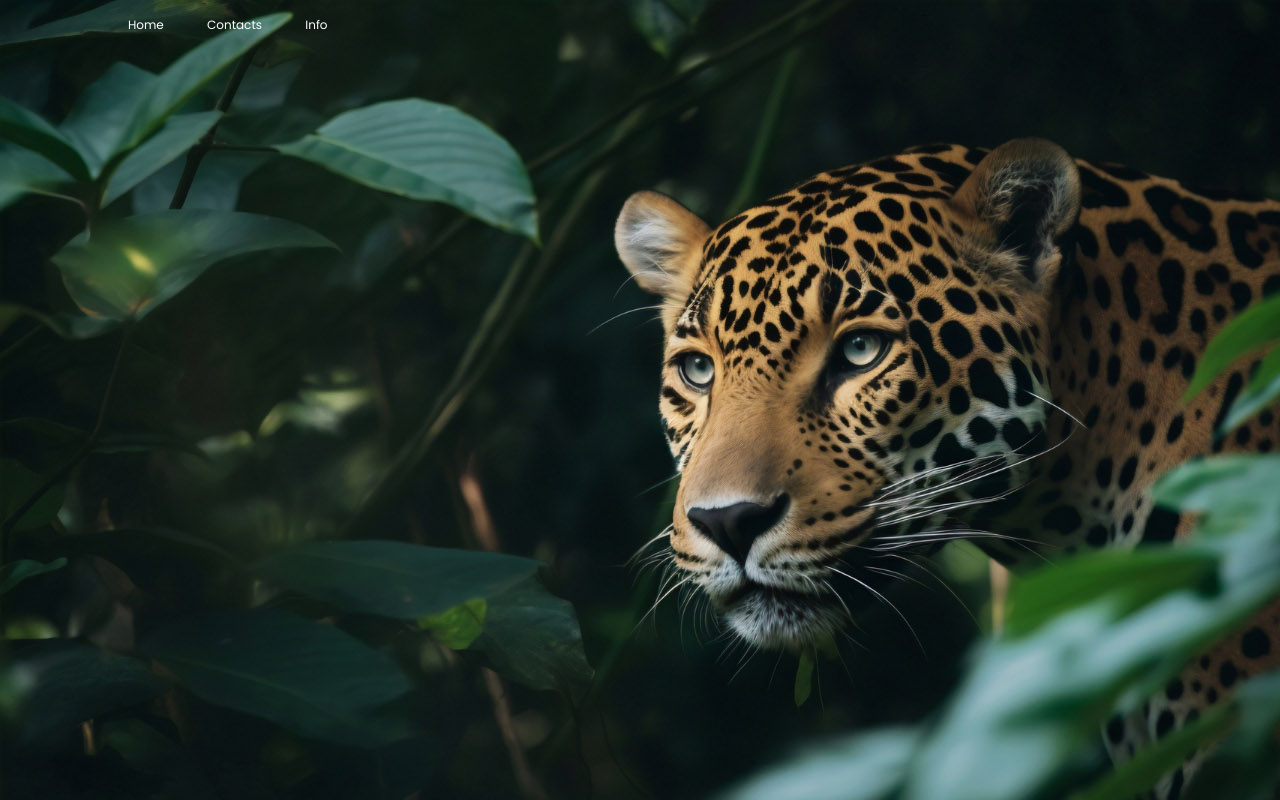
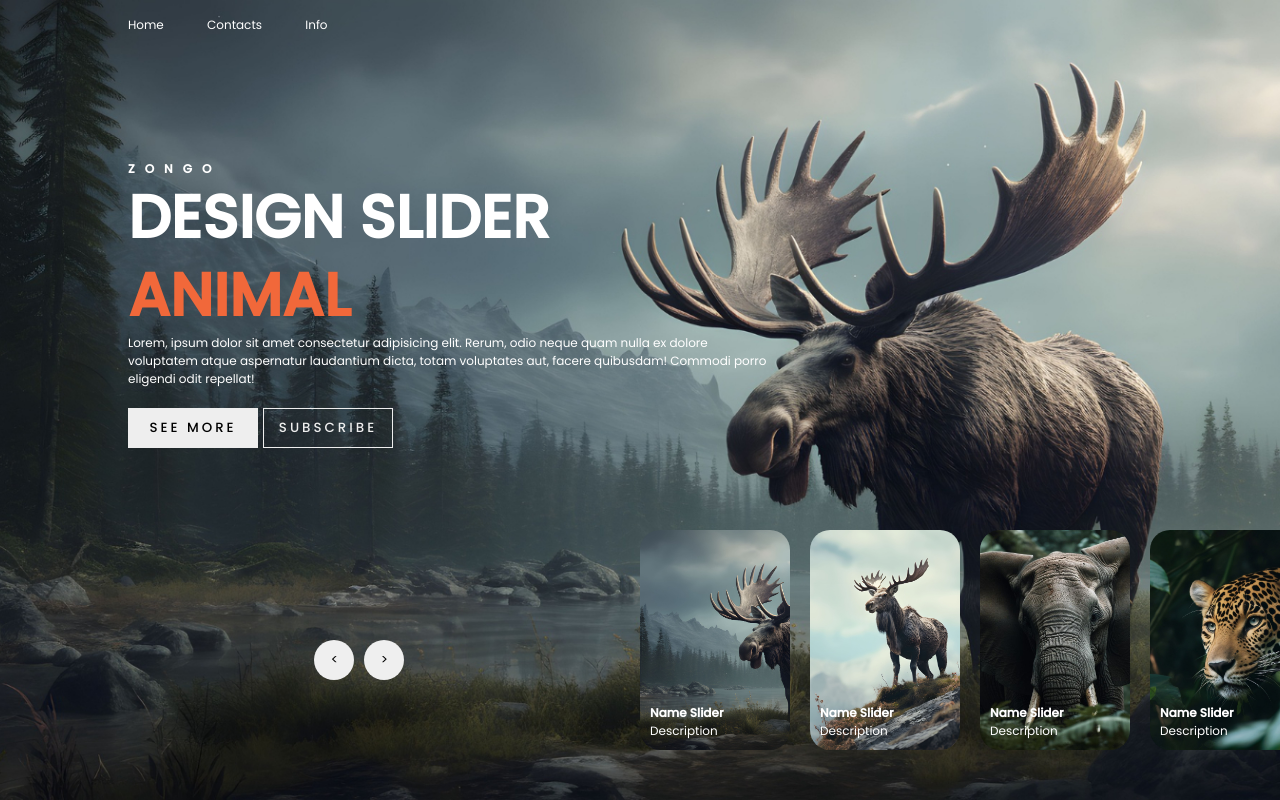
Before and after one commit to Mohamadi65/slider_1, a plain HTML site: page index.html in a window 1280 px wide. Drawn offline with Linux system fonts and the light colour scheme.

Commit message:
Mise en forme carousels et thumbnail

```diff
--- a/index.html
+++ b/index.html
@@ -16,7 +16,7 @@
     </header>
 
     <!-- Carousel -->
-    <div class="carousel">
+    <div class="carousel next">
         <div class="list">
             <div class="item">
                 <img src="images/img1.jpg" alt="">
@@ -36,7 +36,7 @@
             <div class="item">
                 <img src="images/img2.jpg" alt="">
                 <div class="content">
-                    <div class="author">ZONGO</div>
+                    <div class="author">KABORE</div>
                     <div class="title">DESIGN SLIDER</div>
                     <div class="topic">ANIMAL</div>
                     <div class="des">
@@ -80,6 +80,60 @@
             </div>
 
         </div>
+
+        <!-- thumbnail -->
+        <div class="thumbnail">
+            <div class="item">
+                <img src="images/img1.jpg" alt="">
+                <div class="content">
+                    <div class="title">
+                        Name Slider
+                    </div>
+                    <div class="des">
+                        Description
+                    </div>
+                </div>
+            </div>
+            <div class="item">
+                <img src="images/img2.jpg" alt="">
+                <div class="content">
+                    <div class="title">
+                        Name Slider
+                    </div>
+                    <div class="des">
+                        Description
+                    </div>
+                </div>
+            </div>
+            <div class="item">
+                <img src="images/img3.jpg" alt="">
+                <div class="content">
+                    <div class="title">
+                        Name Slider
+                    </div>
+                    <div class="des">
+                        Description
+                    </div>
+                </div>
+            </div>
+            <div class="item">
+                <img src="images/img4.jpg" alt="">
+                <div class="content">
+                    <div class="title">
+                        Name Slider
+                    </div>
+                    <div class="des">
+                        Description
+                    </div>
+                </div>
+            </div>
+        </div>
+
+        <!-- Arrows -->
+        <div class="arrows">
+            <button id="prev"><</button>
+            <button id="next">></button>
+        </div>
     </div>
 
     <script src="script.js"></script>
--- a/style.css
+++ b/style.css
@@ -28,6 +28,7 @@ header{
     align-items: center;
     position: relative;
     z-index: 100;
+
 }
 
 header a{
@@ -35,13 +36,197 @@ header a{
 }
 
 .carousel{
-    width: 100vw;
-    height: 100vh;
-    overflow: hidden;
-    margin-top: -50px;
-    position: relative;
+   width: 100vw;
+   height: 100vh;
+   overflow: hidden;
+   margin-top: -50px;
+   position: relative;
 }
 
 .carousel .list .item{
     position: absolute;
+    top: 0;
+    left: 0;
+    bottom: 0;
+    right: 0;
 }
+
+.carousel .list .item img{
+    width: 100%;
+    height: 100%;
+    object-fit: cover;
+}
+
+.carousel .list .item .content {
+    position:absolute ;
+    top: 20%;
+    width: 1140px;
+    max-width: 80%;
+    left: 50%;
+    transform: translateX(-50%);
+    padding-right: 30%;
+    box-sizing: border-box;
+    /* box-shadow: 0 5px 10px ; */
+}
+
+.carousel .list .item .content .author{
+    font-weight: bold;
+    letter-spacing: 10px;
+}
+.carousel .list .item .content .title,
+.carousel .list .item .content .topic {
+    font-weight: bold;
+    font-size: 5em;
+    line-height: 1.3em;
+}
+
+.carousel .list .item .content .topic{
+    color: #f1683a;
+}
+
+.carousel .list .item .content .buttons{
+    display: grid;
+    grid-template-columns: repeat(2,130px);
+    grid-template-rows: 40px;
+    gap: 5px;
+    margin-top: 20px;
+}
+
+.carousel .list .item .content button{
+    border: none;
+    background-color: #eee;
+    letter-spacing: 3px;
+    font-family: "Poppins";
+    font-weight: 500;
+}
+
+.carousel .list .item .content button:nth-child(2){
+    background-color: transparent;
+    color: #eee;
+    border: 1px solid #eee;
+}
+
+/*  thumbnail */
+.thumbnail{
+    position: absolute;
+    bottom: 50px;
+    left: 50%;
+    width: max-content;
+    z-index: 100;
+    display: flex;
+    gap: 20px;
+
+}
+
+.thumbnail .item{
+    width: 150px;
+    height: 220px;
+    flex-shrink: 0;
+    position: relative;
+}
+
+.thumbnail .item img{
+    height: 100%;
+    width: 100%;
+    object-fit: cover;
+    border-radius: 20px;
+}
+
+.thumbnail .item .content{
+    position: absolute;
+    bottom: 10px;
+    left: 10px;
+    right: 10px;
+}
+
+.thumbnail .item .content .title{
+    font-weight: bold;
+}
+
+.arrows{
+    position: absolute;
+    top: 80%;
+    right: 52%;
+    max-width: 30%;
+    width: 300px;
+    display: flex;
+    gap: 10px;
+    align-items: center;
+}
+
+.arrows button{
+    width: 40px;
+    height: 40px;
+    cursor: pointer;
+    border-radius: 50%;
+    border: 0;
+    outline: 0;
+    transition: .5s ease;
+    z-index: 50;
+}
+
+.arrows button:hover{
+    background-color: green;
+    color: white;
+    scale: 1.2;
+}
+
+.carousel .list .item:nth-child(1){
+    z-index: 1;
+}
+
+.carousel .list .item:nth-child(1) .author,
+.carousel .list .item:nth-child(1) .title,
+.carousel .list .item:nth-child(1) .topic,
+.carousel .list .item:nth-child(1) .des,
+.carousel .list .item:nth-child(1) .buttons{
+    transform: translateY(50px);
+    filter: blur(20px);
+    opacity: 0;
+    animation: showContent .5s 1s linear 1 forwards;
+}
+
+@keyframes showContent{
+    to{
+        opacity: 1;
+        filter: blur(0);
+        transform: translateY(0);
+    }
+}
+
+.carousel .list .item:nth-child(1) .title{
+    animation-delay: 1.2s;
+}
+.carousel .list .item:nth-child(1) .topic{
+    animation-delay: 1.4s;
+}
+
+.carousel .list .item:nth-child(1) .des{
+    animation-delay: 1.6s;
+}
+
+.carousel .list .item:nth-child(1) .buttons{
+    animation-delay: 1.8s;
+}
+
+/*  EFFECT NEXT CLICK */
+
+.carousel.next .list .item:nth-child(1) img{
+    width: 150px;
+    height: 220px;
+    position: absolute;
+    left: 50%;
+    bottom: 50px;
+    border-radius: 20px;
+    animation:  showImage .5s linear 1 forwards;
+}
+
+@keyframes showImage{
+    to{
+        width: 100%;
+        height: 100%;
+        left: 0;
+        bottom: 0;
+        border-radius: 0;
+    }
+}
```
